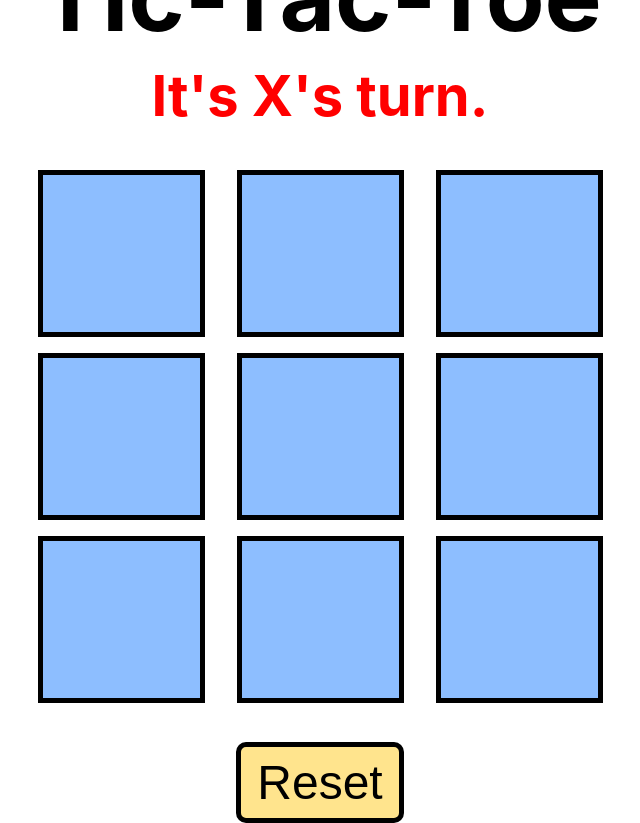
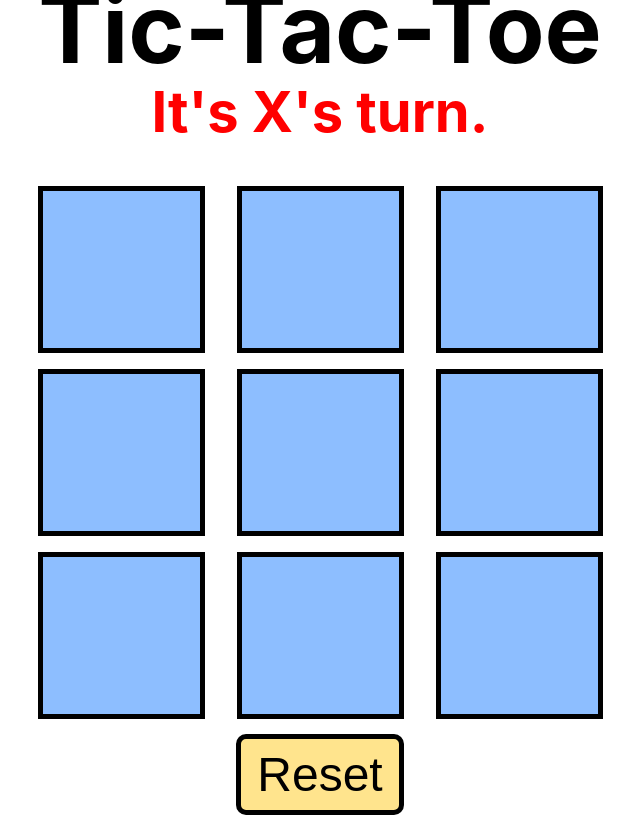
Before and after one commit to khalidhersi/tic-tac-toe, a React (Create React App) app: page / in a window 1280 px wide. Shown: the whole page, without its empty margins (320-960 px from the left). Built offline with nearby package versions, Linux system fonts and the light colour scheme.

Commit message:
Style complete

```diff
--- a/src/components/Board/Board.css
+++ b/src/components/Board/Board.css
@@ -4,5 +4,5 @@
   grid-template-columns: repeat(3, 1fr);
   grid-template-areas: repeat(3, 1fr);
   position: relative;
-  bottom: 3rem;
+  bottom: 2rem;
 }
--- a/src/components/Game/Game.css
+++ b/src/components/Game/Game.css
@@ -10,18 +10,18 @@
 .game__title {
   font-size: 6rem;
   position: relative;
-  bottom: 5rem;
+  bottom: 3rem;
 }
 .game__text {
   position: relative;
-  bottom: 4.5rem;
+  bottom: 3.5rem;
   font-size: 3.5rem;
   position: relative;
   color: red;
 }
 .game__btn {
   position: relative;
-  top: 2.5rem;
+  top: 2rem;
   font-size: 3rem;
   padding: 0.5rem 1rem;
   border-radius: 10px;
```
